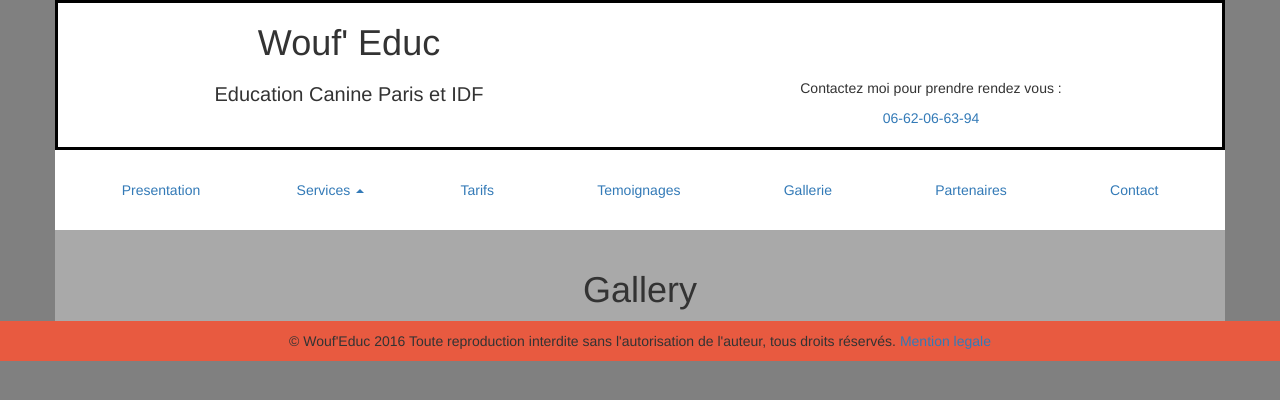
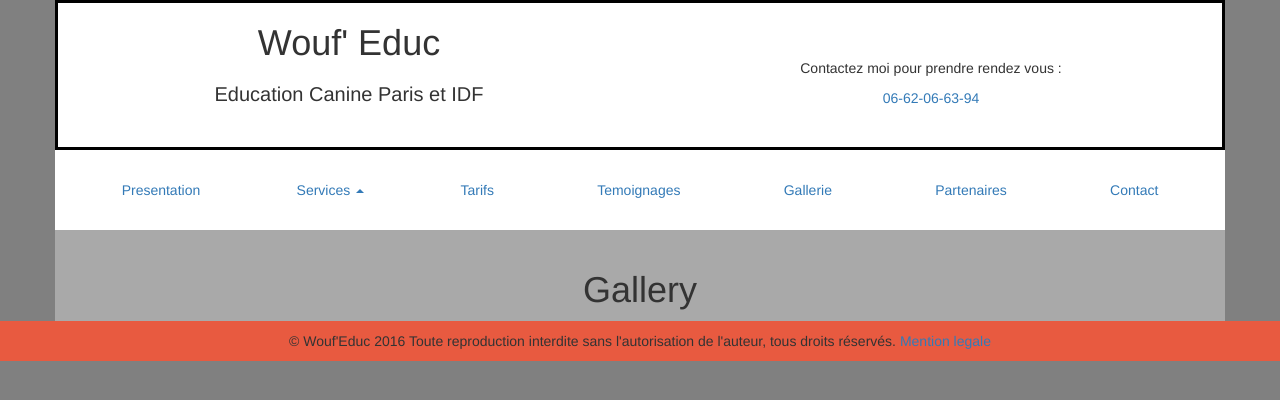
Before and after one commit to bensisko69/woufeduc, a Django app: template templates/main/gallery.html in a window 1280 px wide. Shown: the top 400 px of the page. Run offline with Django 3.2, Linux system fonts and the light colour scheme; the template is opened without the code that fills it, so the values that code supplies are empty; some libraries are stand-ins or nearby versions.

```diff
--- a/templates/main/header.html
+++ b/templates/main/header.html
@@ -4,7 +4,7 @@
 		<h1>Wouf' Educ</h1>
 		<h2 style="font-size: 20px">Education Canine Paris et IDF</h2>
 	</div>
-	<div class="col-xs-6" style="text-align: center; margin-top: 75px">
+	<div class="col-xs-6" style="text-align: center; margin-top: 55px">
 		<p>Contactez moi pour prendre rendez vous :</p>
 		<a href="tel:0662066394">06-62-06-63-94</a>
 	</div>
```
